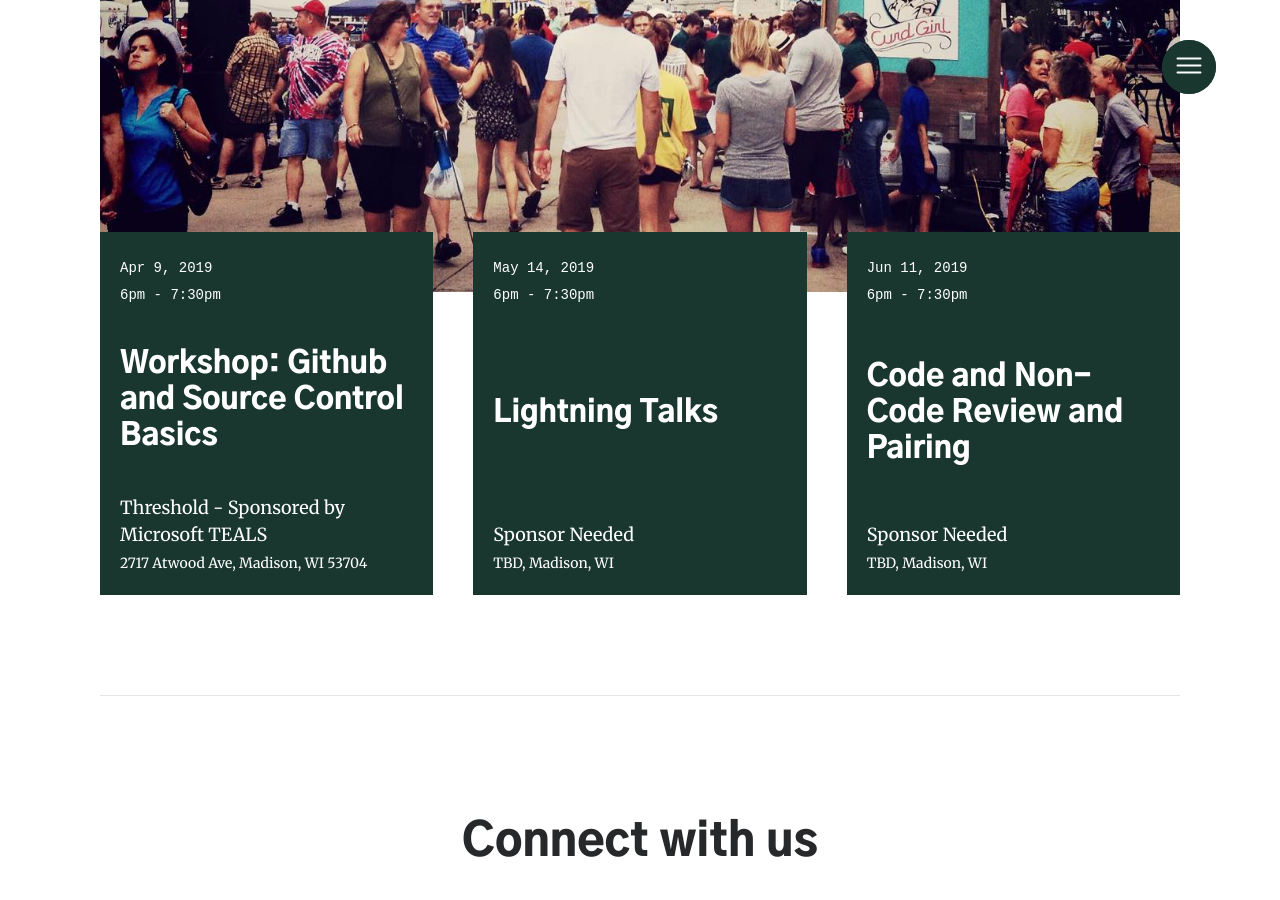
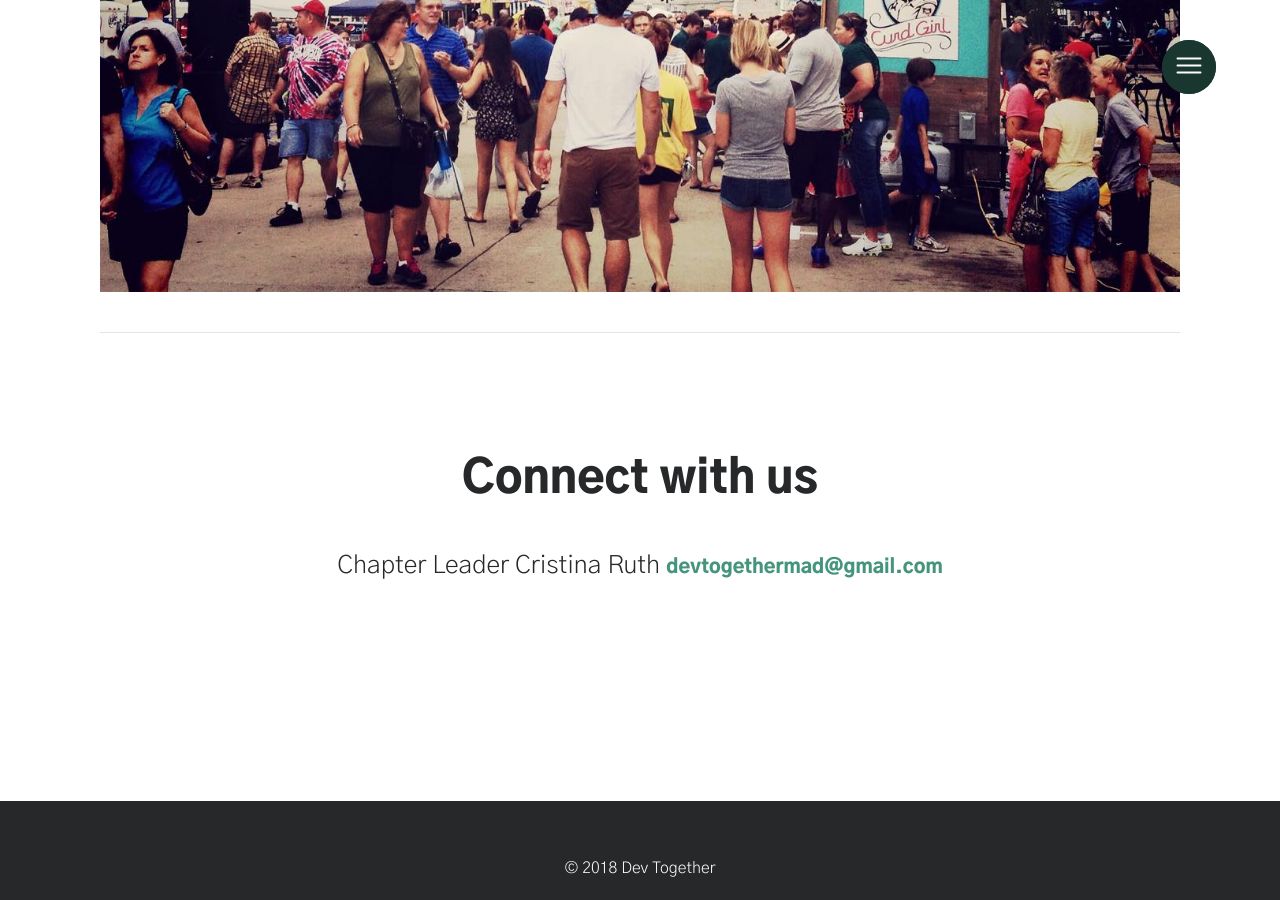
Before and after one commit to mercedesb/dev-together, a Jekyll site: the page built from docs/chapters/madison.html, in a window 1280 px wide and 900 px high, scrolled down 467 px. Built offline with Jekyll 4.4.1, drawn with Linux system fonts in a browser that asks for light colours; some web fonts are replaced.

Commit message:
update chicago events and remove outdated madison events

```diff
--- a/docs/_data/events.json
+++ b/docs/_data/events.json
@@ -1,17 +1,7 @@
 [
   {
     "chapter": "Chi",
-    "name": "Code Review & Pairing",
-    "displayDate": "October 8, 2019",
-    "date": "2019-10-08",
-    "time": "6pm - 7:30pm",
-    "sponsor": "Kenna Security",
-    "location": "800 W. Washington Blvd.",
-    "signupLink": "https://bit.ly/devtogetheroct2019"
-  },
-  {
-    "chapter": "Chi",
-    "name": "Lightning Talks - Non-code stuffs",
+    "name": "Panel discussion about interviewing with hiring managers",
     "displayDate": "November 12, 2019",
     "date": "2019-11-12",
     "time": "6pm - 7:30pm",
@@ -28,31 +18,12 @@
     "location": "TBD"
   },
   {
-    "chapter": "Mad",
-    "name": "Workshop: Github and Source Control Basics",
-    "displayDate": "Apr 9, 2019",
-    "date": "2019-04-09",
-    "time": "6pm - 7:30pm",
-    "sponsor": "Threshold - Sponsored by Microsoft TEALS",
-    "location": "2717 Atwood Ave, Madison, WI 53704",
-    "signupLink": "https://bit.ly/DevTogetherMadApr2019Info"
-  },
-  {
-    "chapter": "Mad",
-    "name": "Lightning Talks",
-    "displayDate": "May 14, 2019",
-    "date": "2019-05-14",
+    "chapter": "Chi",
+    "name": "Mentoring for mentors",
+    "displayDate": "January 14, 2020",
+    "date": "2020-01-14",
     "time": "6pm - 7:30pm",
     "sponsor": "Sponsor Needed",
-    "location": "TBD, Madison, WI"
-  },
-  {
-    "chapter": "Mad",
-    "name": "Code and Non-Code Review and Pairing",
-    "displayDate": "Jun 11, 2019",
-    "date": "2019-06-11",
-    "time": "6pm - 7:30pm",
-    "sponsor": "Sponsor Needed",
-    "location": "TBD, Madison, WI"
+    "location": "TBD"
   }
 ]
```
